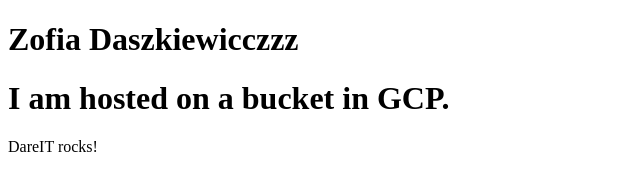
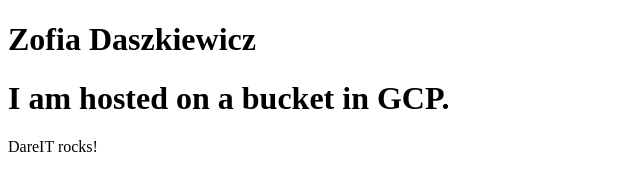
Before and after one commit to Zos223/cloud_challenge, a plain HTML site: page task_2/index.html in a window 1280 px wide. Shown: the full height of the page, 0-640 px from the left. Drawn offline with Linux system fonts and the light colour scheme.

Commit message:
update task_3_cloud_function

```diff
--- a/task_2/index.html
+++ b/task_2/index.html
@@ -4,7 +4,7 @@
     <title>Hello World: Static Website</title>
   </head>
   <body>
-    <h1>Zofia Daszkiewicczzz</h1>
+    <h1>Zofia Daszkiewicz</h1>
     <h1>I am hosted on a bucket in GCP.</h1>
     <p>DareIT rocks!</p>
   </body>
```
Also changed, not shown: 1 other file.
